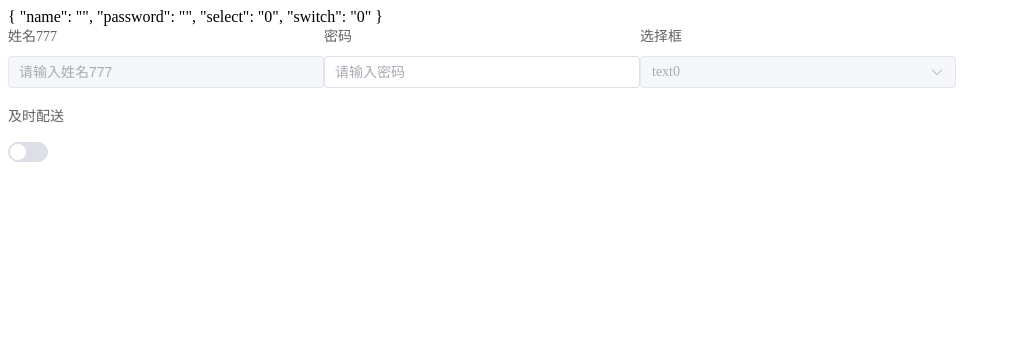
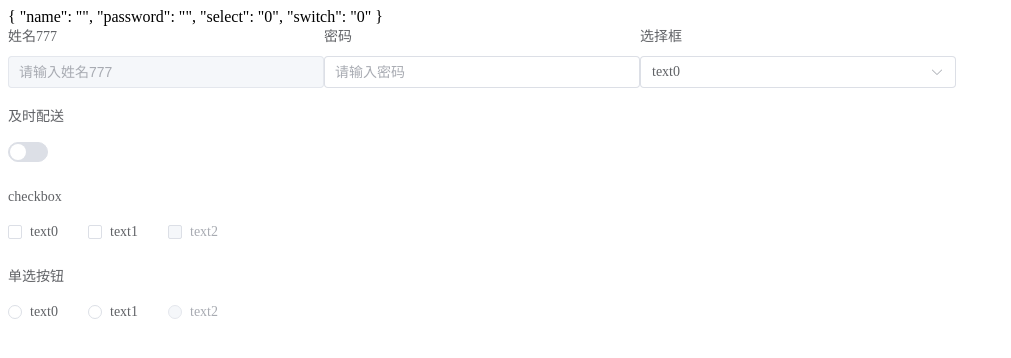
Before and after one commit to 839574938/Fniu-UI, a Vue app: page / in a window 1280 px wide. Shown: the top 358 px of the page, without its empty margins (0-1011 px from the left). Built offline with nearby package versions, Linux system fonts and the light colour scheme.

Commit message:
feat: 新增c-query(radio)

```diff
--- a/packages/CQuery/src/index.vue
+++ b/packages/CQuery/src/index.vue
@@ -10,15 +10,37 @@
             <template v-if="column.type === 'select'">
               <el-select v-model="modelValue[column.key]" :placeholder="getPlaceholder(column)" v-bind="column.attrs">
                 <el-option
-                  v-for="item in column.options"
-                  :key="item.value"
-                  :label="item.label"
-                  :value="item.value"
+                  v-for="option in column.options"
+                  :key="option.value || option.name"
+                  :label="option.label || option.key"
+                  :value="option.value || option.name"
+                  :disabled="option.disabled"
                 />
               </el-select>
             </template>
             <template v-if="column.type === 'switch'">
               <el-switch v-model="modelValue[column.key]" v-bind="column.attrs"></el-switch>
+            </template>
+            <template v-if="column.type === 'checkbox'">
+              <el-checkbox-group v-model="modelValue[column.key]" v-bind="column.attrs">
+                <el-checkbox
+                  v-for="option in column.options"
+                  :key="option.value || option.name"
+                  :label="option.label || option.key"
+                  :name="option.value || option.name"
+                  :disabled="option.disabled"
+                />
+              </el-checkbox-group>
+            </template>
+            <template v-if="column.type === 'radio'">
+              <el-radio-group v-model="modelValue[column.key]" v-bind="column.attrs">
+                <el-radio
+                  v-for="option in column.options"
+                  :key="option.value || option.name"
+                  :label="option.value || option.name"
+                  :disabled="option.disabled"
+                >{{ option.label || option.key }}</el-radio>
+              </el-radio-group>
             </template>
           </el-form-item>
         </slot>
--- a/src/App.vue
+++ b/src/App.vue
@@ -16,6 +16,7 @@ export default {
 </script>
 <script lang="ts" setup>
 import {reactive} from "vue";
+import {IQueryColumn} from "../packages/CQuery/src/interface";
 
 const queryData = reactive({
   name: '',
@@ -24,7 +25,13 @@ const queryData = reactive({
   switch: false
 })
 
-const columns = [
+
+const options =[
+  {value: '0', label: 'text0'},
+  {value: '1', label: 'text1'},
+  {value: '2', label: 'text2', disabled: true}
+ ]
+const columns: IQueryColumn[] = [
   {
     type: 'input',
     key: 'name',
@@ -42,12 +49,8 @@ const columns = [
     type: 'select',
     key: 'select',
     label: '选择框',
-    options: [
-      {value: '0', label: 'text0'},
-      {value: '1', label: 'text1'},
-      {value: '2', label: 'text2'}
-    ],
-    attrs: {disabled: true},
+    options: options,
+    // attrs: {disabled: true},
     attrsCol: {span: 6},
   },
   {
@@ -56,7 +59,18 @@ const columns = [
     label: '及时配送',
     attrs: {activeValue: "100", inactiveValue: "0"}
   },
-
+  {
+    type: 'checkbox',
+    key: 'checkbox',
+    label: 'checkbox',
+    options: options,
+  },
+  {
+    type: 'radio',
+    key: 'radio',
+    label: '单选按钮',
+    options: options,
+  }
 ];
 </script>
 
```
Also changed, not shown: packages/CQuery/src/interface.ts (+16 -0 lines).
